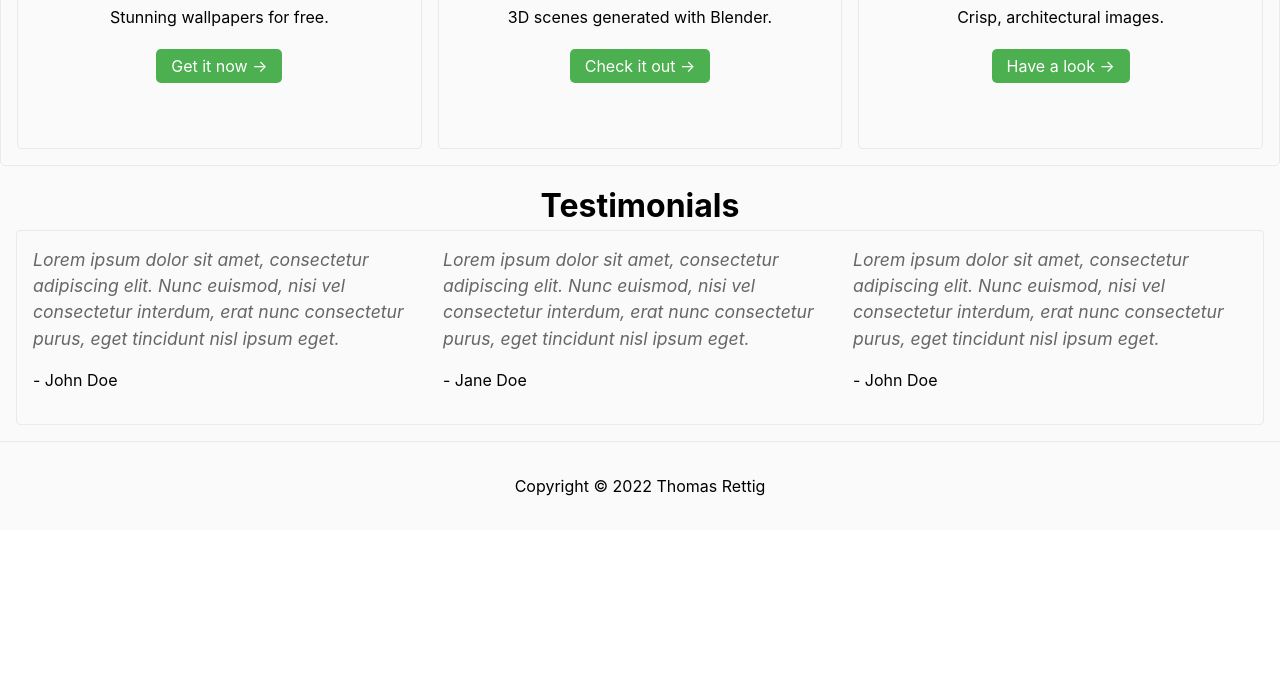
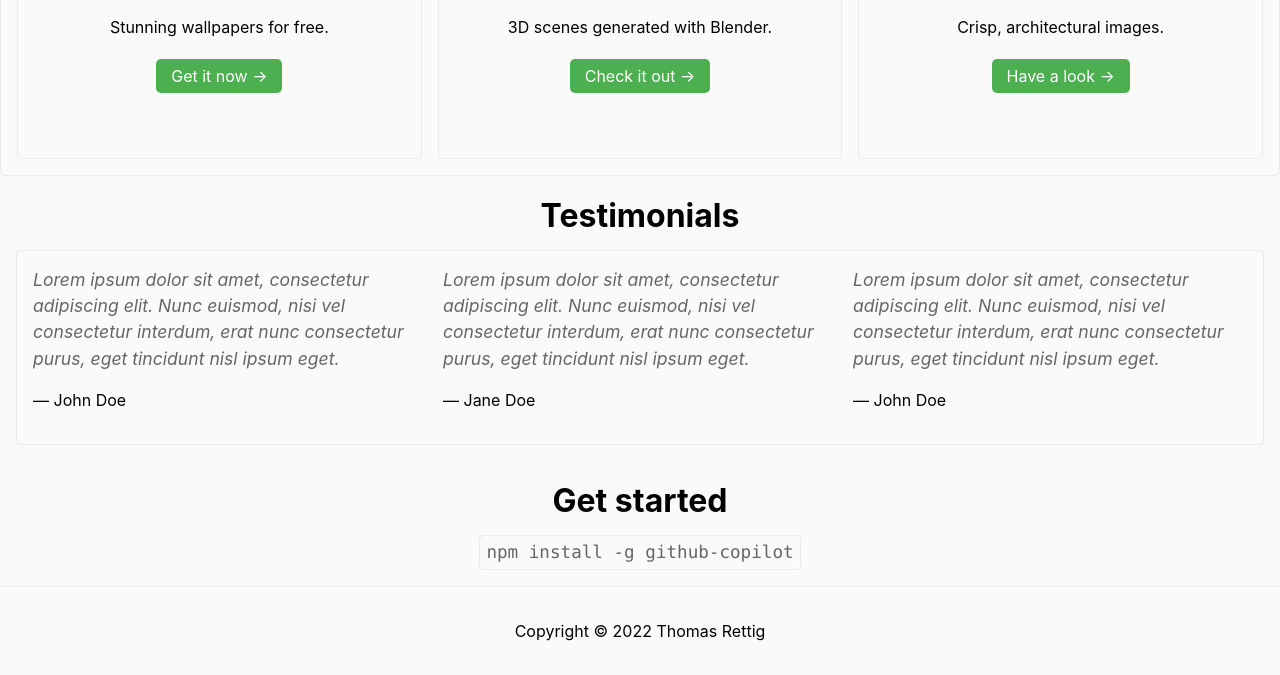
Before and after one commit to ThomasRettig/github-copilot, a plain HTML site: page index.html in a window 1280 px wide. Shown: the part 527-1202 px from the top of the page. Before the commit the page ends 1057 px from the top, so only its background shows below. Drawn offline with Linux system fonts and the light colour scheme.

Commit message:
Add code section

```diff
--- a/index.html
+++ b/index.html
@@ -1,5 +1,6 @@
 <!-- Create a basic HTML boilerplate -->
 <html lang="en">
+
 <head>
     <meta charset="utf-8">
     <title>My First HTML Page</title>
@@ -12,18 +13,18 @@
 </head>
 
 <body>
-    <a class='sr-text' href="#main">Skip to main content</a>
     <nav>
+        <a class='sr-text' href="#main">Skip to main content</a>
         <a href="index.html">Home</a>
         <a href="about">About</a>
         <a href="contact">Contact</a>
     </nav>
     <main id="main">
-        <div class="container">
+        <header class="container">
             <h1>Github Copilot</h1>
             <p>This page was created with Github Copilot. It's freaking cool!</p>
-        </div>
-        <div class="grid-container">
+        </header>
+        <section class="grid-container">
             <div class="card">
                 <img src="wallpaper-1.avif" alt="Wallpaper Image">
                 <h2>Wallpapers</h2>
@@ -39,8 +40,8 @@
                 <h2>Architecture</h2>
                 <p>Crisp, architectural images.<br><a class="button" href="#">Have a look →</a></p>
             </div>
-        </div>
-        <div class="container">
+        </section>
+        <section class="container">
             <h2>Testimonials</h2>
             <div class="grid-container">
                 <div class="testimonial">
@@ -50,7 +51,7 @@
                         erat nunc consectetur purus, eget tincidunt nisl
                         ipsum eget.
                     </blockquote>
-                    <p class="author">- John Doe</p>
+                    <p class="author">— John Doe</p>
                 </div>
                 <div class="testimonial">
                     <blockquote>
@@ -59,7 +60,7 @@
                         erat nunc consectetur purus, eget tincidunt nisl
                         ipsum eget.
                     </blockquote>
-                    <p class="author">- Jane Doe</p>
+                    <p class="author">— Jane Doe</p>
                 </div>
                 <div class="testimonial">
                     <blockquote>
@@ -68,12 +69,20 @@
                         erat nunc consectetur purus, eget tincidunt nisl
                         ipsum eget.
                     </blockquote>
-                    <p class="author">- John Doe</p>
+                    <p class="author">— John Doe</p>
                 </div>
-        </div>
+        </section>
+        <section class="container">
+            <h2>Get started</h2>
+            <code>
+                npm install -g github-copilot
+            </code>
+
+        </section>
     </main>
     <footer>
         <p>Copyright &copy; 2022 Thomas Rettig</p>
     </footer>
 </body>
+
 </html>
--- a/styles.css
+++ b/styles.css
@@ -14,12 +14,11 @@
 }
 
 .sr-text:focus {
+  display: inline-block;
   background-color: yellow;
-  left: 210px;
-  top: 16px;
   height: auto;
   width: auto;
-  margin: auto;
+  position: static;
 }
 
 .button {
@@ -103,6 +102,7 @@ h2 {
   font-size: 2rem;
   font-weight: 700;
   margin: 0;
+  margin-bottom: 10px;
 }
 
 .grid-container {
@@ -142,4 +142,13 @@ blockquote {
   color: #666;
 }
 
-/* media query for mobile */
+/* code */
+code {
+  font-family: 'SFMono-Regular', Consolas, 'Liberation Mono', Menlo, Courier, monospace;
+  font-size: 1.1rem;
+  background-color: #fafafa;
+  border: 1px solid #eaeaea;
+  border-radius: 4px;
+  padding: 0.2rem 0.4rem;
+  color: #666;
+}
```
